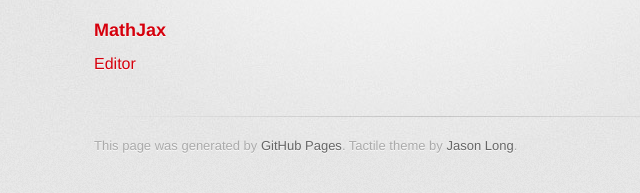
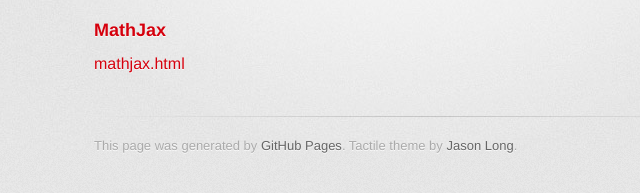
Before and after one commit to satomacoto/satomacoto.github.com, a plain HTML site: page index.html in a window 1280 px wide. Shown: the part 425-618 px from the top of the page, 236-876 px from the left. Drawn offline with nearby package versions, Linux system fonts and the light colour scheme; a web font is replaced by a local one.

Commit message:
modify mathjax.html

```diff
--- a/index.html
+++ b/index.html
@@ -48,7 +48,7 @@
 
           <h3>MathJax</h3>
 
-          <p><a href="mathjax.html">Editor</a>
+          <p><a href="mathjax.html">mathjax.html</a>
           <script>
 $(document).ready(function() {
   // http://developer.github.com/v3
```
